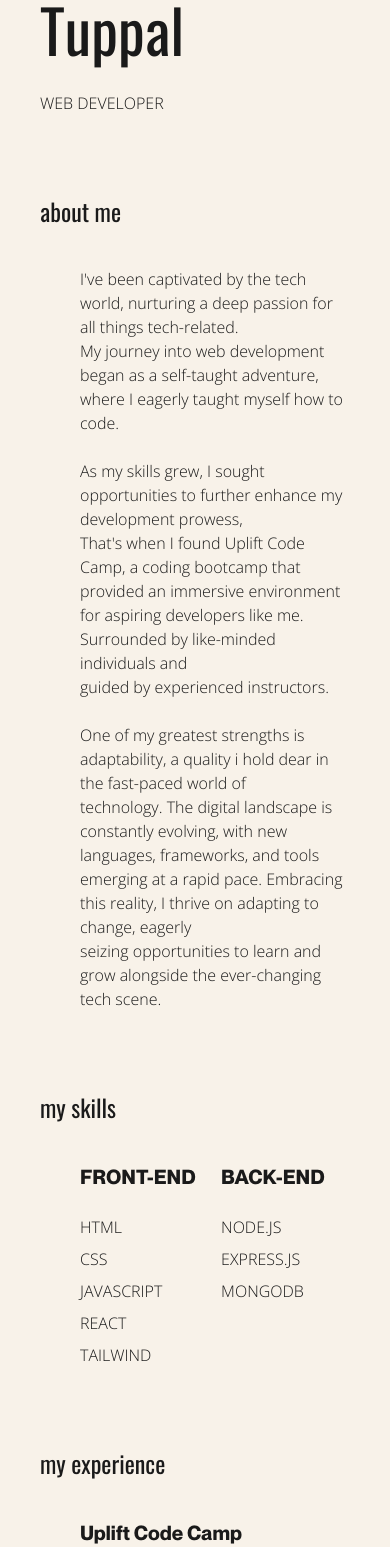
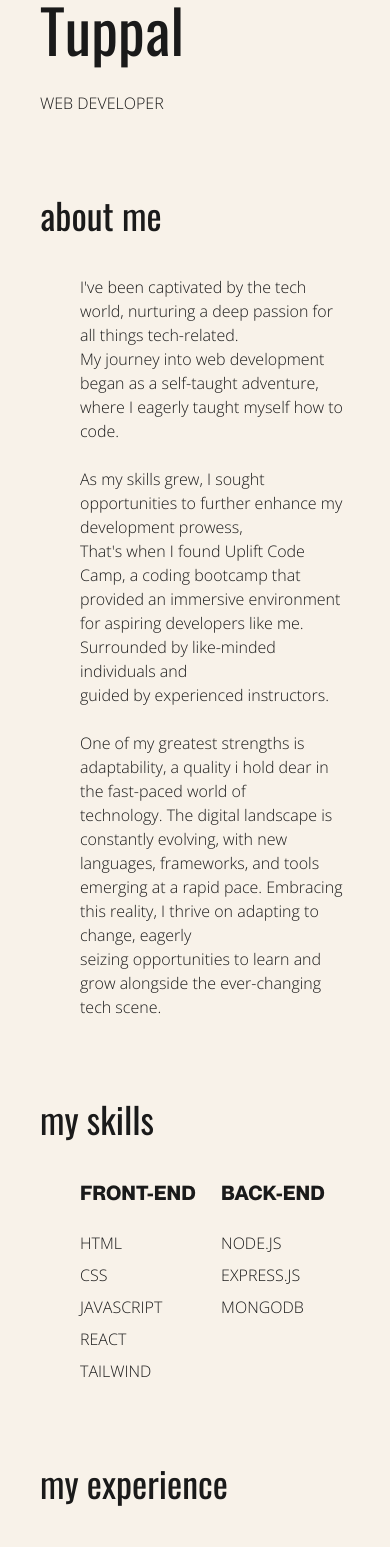
Before and after one commit to loudatppl/louda-portfolio, a React (Vite) app: page / in a window 390 px wide. Shown: the part 432-1979 px from the top of the page. Built offline with nearby package versions, Linux system fonts and the light colour scheme.

Commit message:
fix: adjust font

```diff
--- a/src/components/About.jsx
+++ b/src/components/About.jsx
@@ -16,8 +16,8 @@ const About = () => {
                 w-full'
             >
                 <h2
-                    className='md:text-4xl font-oswald
-                    text-dblack text-2xl'
+                    className='text-4xl font-oswald
+                    text-dblack'
                 >
                     about me
                 </h2>
@@ -65,8 +65,8 @@ const About = () => {
                 className='space-y-10 md:w-[50%] w-full'
             >
                 <h2
-                    className='md:text-4xl font-oswald
-                    text-dblack text-2xl'
+                    className='text-4xl font-oswald
+                    text-dblack'
                 >
                     my skills
                 </h2>
@@ -109,8 +109,7 @@ const About = () => {
                 w-full'
             >
                 <h2
-                    className='md:text-4xl font-oswald
-                    text-2xl'
+                    className='text-4xl font-oswald'
                 >
                     my experience
                 </h2>
```
